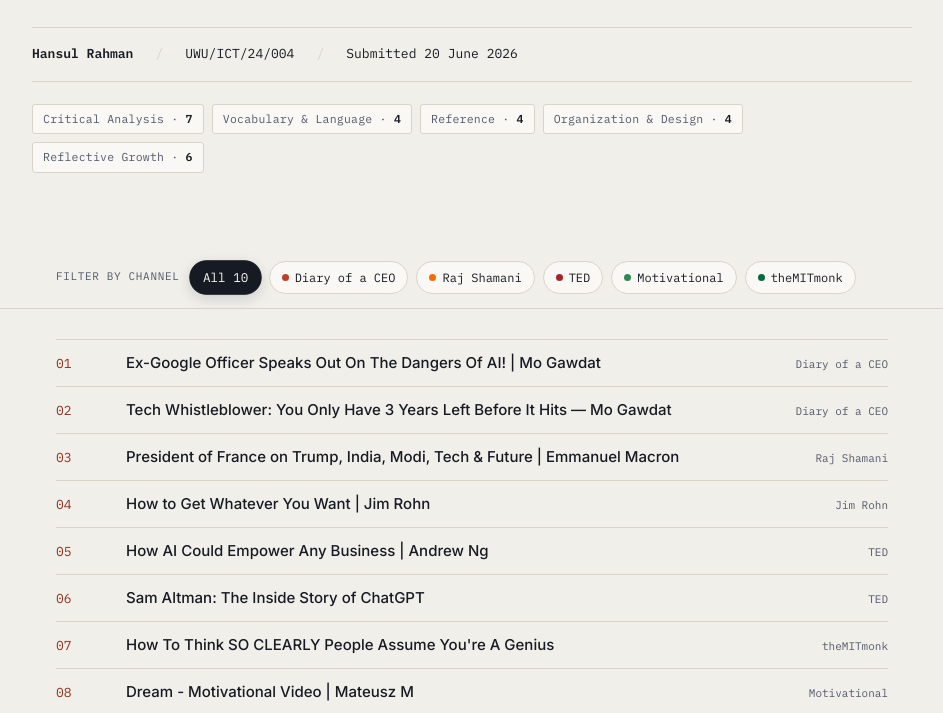
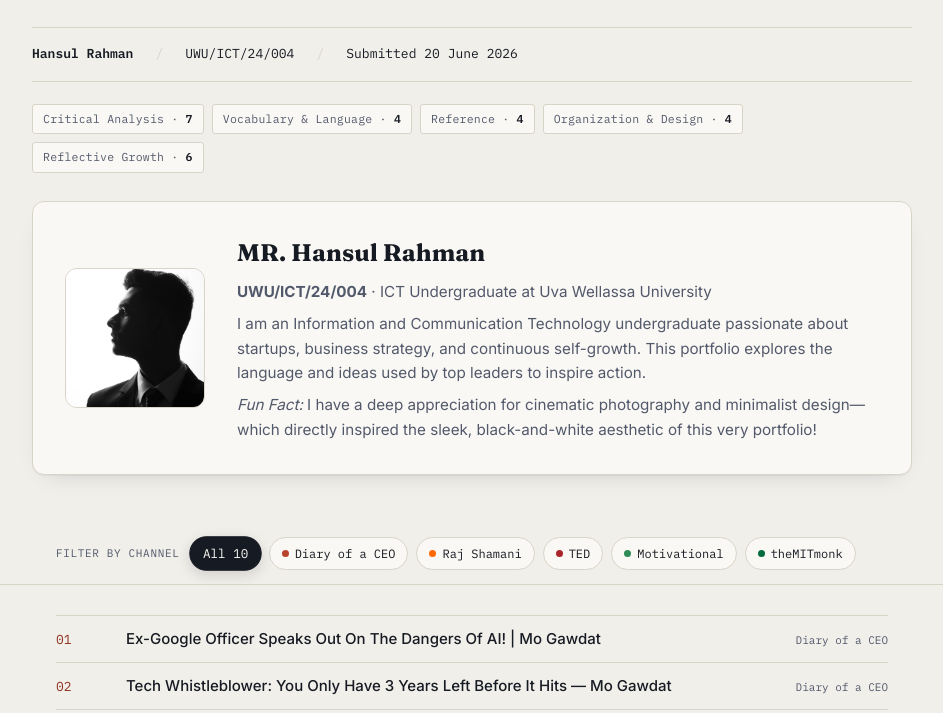
Before and after one commit to Xbo91/communicative-english-portfolio, a plain HTML site: page index.html in a window 1280 px wide. Shown: the part 365-1078 px from the top of the page, without its empty margins (168-1111 px from the left). Drawn offline with Linux system fonts and the light colour scheme.

Commit message:
Added personalized About the Author section

```diff
--- a/index.html
+++ b/index.html
@@ -530,6 +530,53 @@
                 flex-direction: column;
             }
         }
+
+        .author-card {
+            display: flex;
+            align-items: center;
+            gap: 2rem;
+            margin-bottom: 3rem;
+            padding: 2rem;
+            background: var(--paper-raised);
+            border: 1px solid var(--rule);
+            border-radius: 12px;
+            box-shadow: var(--card-shadow);
+        }
+
+        .author-photo {
+            width: 140px;
+            height: 140px;
+            border-radius: 12px;
+            object-fit: cover;
+            border: 1px solid var(--rule);
+            flex-shrink: 0;
+        }
+
+        .author-info h3 {
+            margin: 0 0 0.5rem 0;
+            font-family: 'Fraunces', serif;
+            font-size: 1.5rem;
+            color: var(--ink);
+        }
+
+        .author-info p {
+            margin: 0 0 0.5rem 0;
+            font-size: 0.95rem;
+            line-height: 1.6;
+            color: var(--ink-soft);
+        }
+
+        .author-info p:last-child {
+            margin-bottom: 0;
+        }
+
+        @media (max-width: 600px) {
+            .author-card {
+                flex-direction: column;
+                text-align: center;
+            }
+        }
+
     </style>
 </head>
 
@@ -563,6 +610,17 @@
         </div>
 
     </header>
+
+    <section class="author-card wrap">
+        <img src="profile.png" alt="MR. Hansul Rahman" class="author-photo">
+        <div class="author-info">
+            <h3>MR. Hansul Rahman</h3>
+            <p><strong>UWU/ICT/24/004</strong> &middot; ICT Undergraduate at Uva Wellassa University</p>
+            <p>I am an Information and Communication Technology undergraduate passionate about startups, business strategy, and continuous self-growth. This portfolio explores the language and ideas used by top leaders to inspire action.</p>
+            <p><em>Fun Fact:</em> I have a deep appreciation for cinematic photography and minimalist design—which directly inspired the sleek, black-and-white aesthetic of this very portfolio!</p>
+        </div>
+    </section>
+
 
     <nav class="filterbar">
         <div class="wrap filterbar-inner">
```
Also changed, not shown: profile.png (added).
